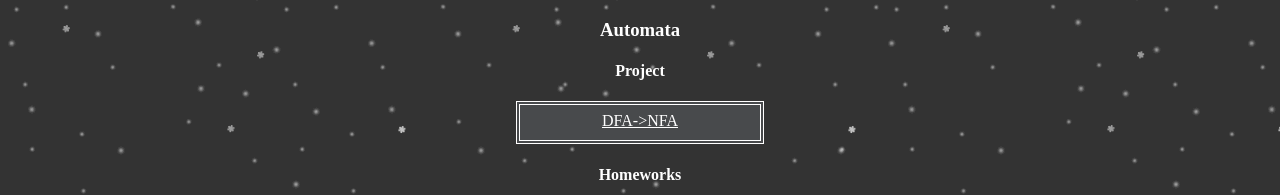
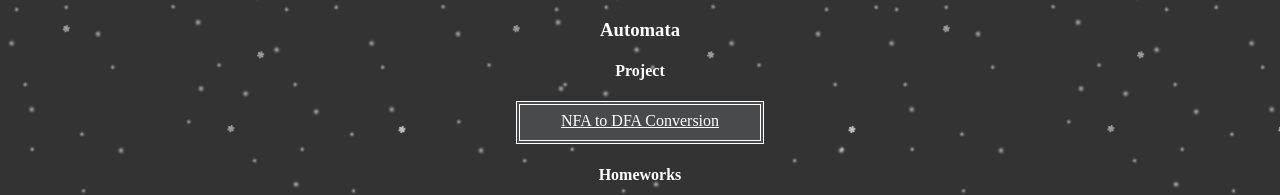
Before and after one commit to beyzakoser/Automata, a plain HTML site: page index.html in a window 1280 px wide. Shown: the top 195 px of the page. Drawn offline with Linux system fonts and the light colour scheme.

Commit message:
Update index.html

```diff
--- a/index.html
+++ b/index.html
@@ -108,7 +108,7 @@ border-radius:37%;
 <h3>Automata </h3>
 <h4>Project</h4>
  <div class="kutu">
-<div><a href="https://beyzakoser.github.io/">DFA->NFA</a></div>
+<div><a href="https://beyzakoser.github.io/Automata/Project/NfaToDfa.html">NFA to DFA Conversion</a></div>
 
 </div>
  <h4>Homeworks</h4>
```
